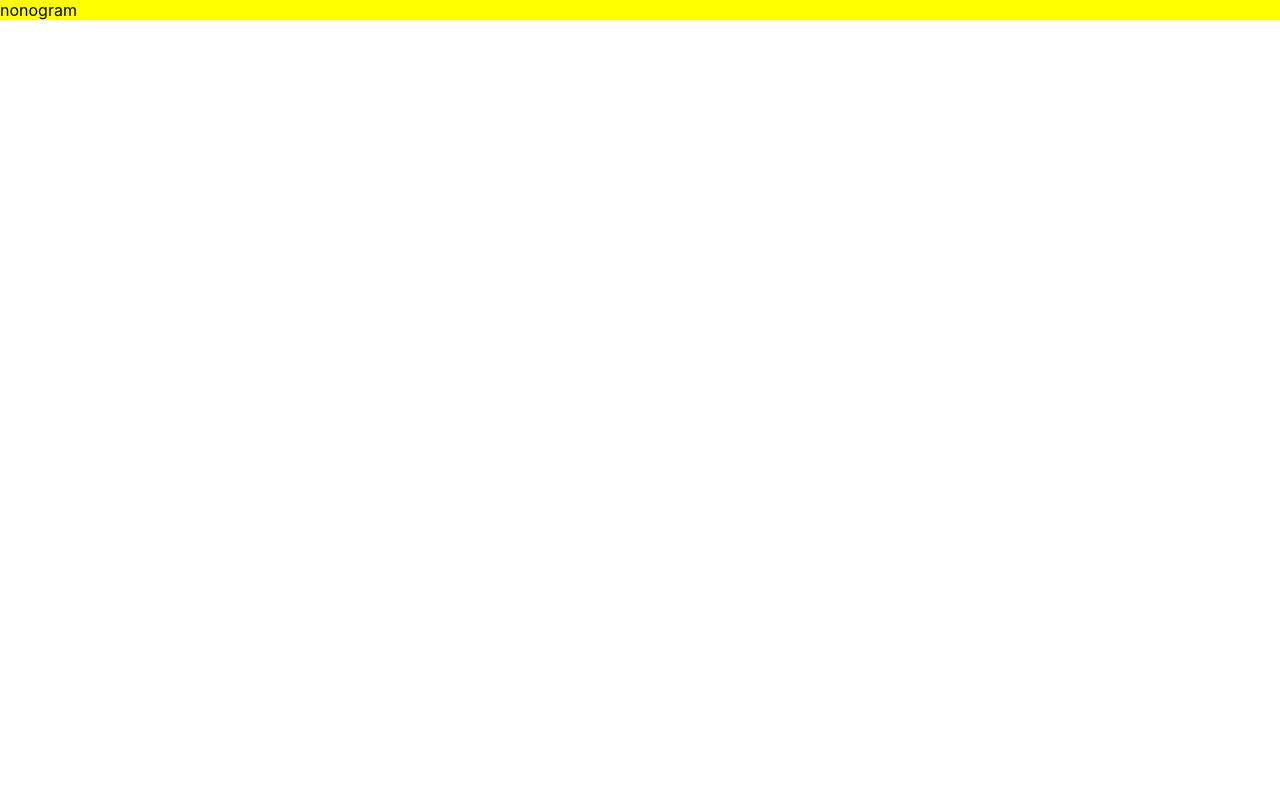
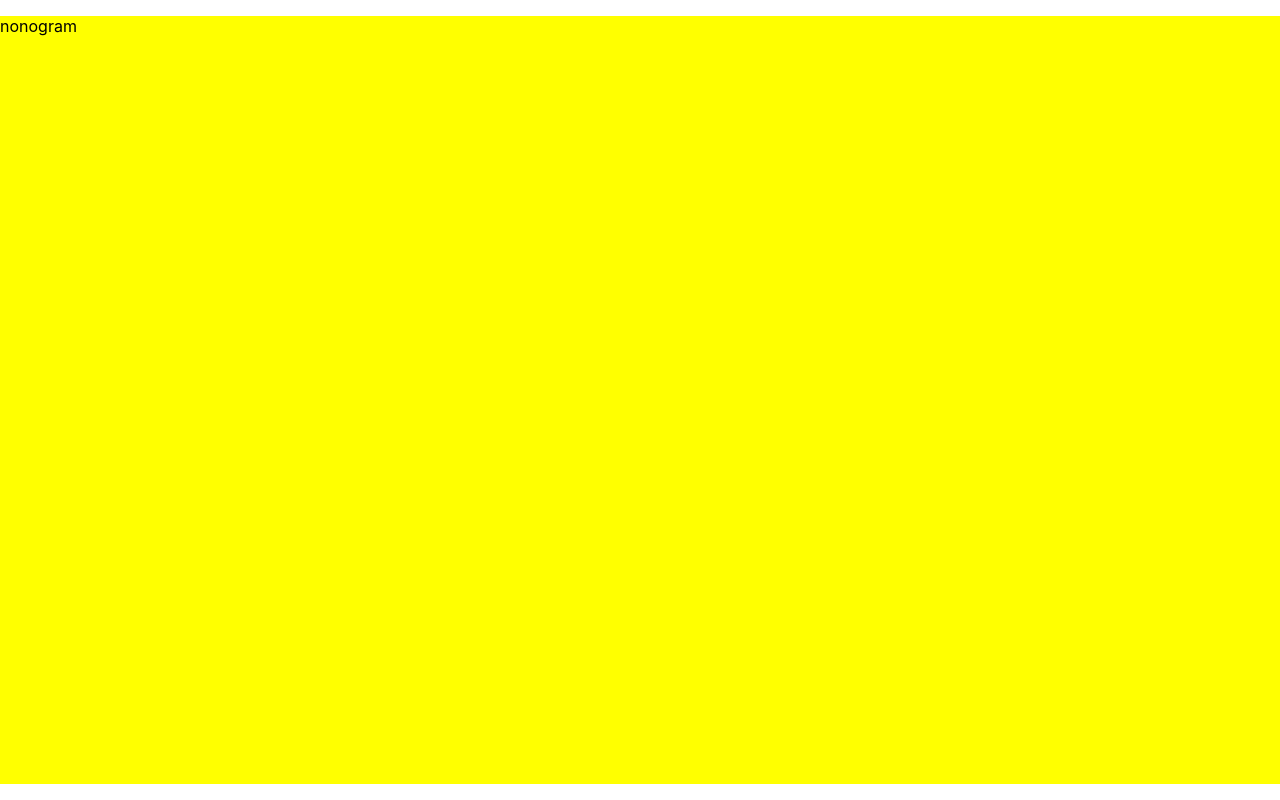
Before and after one commit to sexyoung/nonogram, a React (Create React App) app: page / in a window 1280 px wide. Built offline with nearby package versions, Linux system fonts and the light colour scheme.

Commit message:
外框貼合window

```diff
--- a/src/App.module.scss
+++ b/src/App.module.scss
@@ -1,3 +1,7 @@
 .App {
-
+  width: 100vw;
+  height: 100vh;
+  display: flex;
+  align-items: center;
+  justify-content: center;
 }
--- a/src/App.tsx
+++ b/src/App.tsx
@@ -3,19 +3,18 @@ import style from './App.module.scss';
 
 import Nonogram from 'components/Nonogram';
 
-const rowData = [
+const widthData = [
   [4],
   [4],
   [2,1],
   [5],
   [4],
 ];
-const columnData = [
+const heightData = [
   [1,3],
   [5],
   [2,2],
-  [5],
-  [1,1],
+
 ];
 
 function App() {
@@ -23,8 +22,8 @@ function App() {
     <div className={style.App}>
       <Nonogram
         {...{
-          rowData,
-          columnData,
+          widthData,
+          heightData,
         }}
       />
     </div>
--- a/src/components/Nonogram/index.tsx
+++ b/src/components/Nonogram/index.tsx
@@ -1,19 +1,30 @@
 import React from 'react';
+import { useResize } from 'hooks';
 
 import style from './style.module.scss';
 
 type BitData = number[];
 
 interface NonogramPropsType {
-  rowData: BitData[],
-  columnData: BitData[],
+  widthData: BitData[],
+  heightData: BitData[],
 }
 
 type Props = NonogramPropsType;
 
-const Nonogram: React.FunctionComponent<Props> = () => {
+const Nonogram: React.FunctionComponent<Props> = ({
+  widthData,
+  heightData,
+}) => {
+  const [ width, height ] = useResize({
+    widthLen: widthData.length,
+    heightLen: heightData.length,
+  });
   return (
-    <div className={style.Nonogram}>
+    <div
+      style={{ width, height }}
+      className={style.Nonogram}
+    >
       nonogram
     </div>
   );
--- /dev/null
+++ b/src/hooks/index.ts
@@ -0,0 +1 @@
+export * from './useSize';
--- /dev/null
+++ b/src/hooks/useSize.ts
@@ -0,0 +1,61 @@
+import { useEffect, useState } from 'react';
+import * as d from './useSize.d';
+
+const get2Size: d.Get2SizeFunc = params => {
+  return {
+    wBaseSize: {
+      width: params.borderW,
+      height: params.borderW / params.widthLen * params.heightLen,
+    },
+    hBaseSize: {
+      width: params.borderH / params.heightLen * params.widthLen,
+      height: params.borderH,
+    },
+  }
+}
+
+export const useResize: d.UseResizeFunc = (
+  { widthLen ,heightLen }: d.UseResizeProps
+): number[] => {
+  const [size, setSize] = useState([0, 0]);
+  useEffect(() => {
+    let curWidth = 0;
+    let curHeight = 0;
+    /** 直向大小 */
+    function resize() {
+      let width = 0;
+      let height = 0;
+      const {
+        innerWidth: borderW,
+        innerHeight: borderH,
+      } = window;
+
+      // 取得以寬、以高為基礎的寬高
+      // 取寬高都小於視窗的size
+      const { wBaseSize, hBaseSize } = get2Size({
+        borderW,
+        borderH,
+        widthLen,
+        heightLen,
+      });
+
+      if(wBaseSize.width <= borderW && wBaseSize.height <= borderH) {
+        width = wBaseSize.width;
+        height = wBaseSize.height;
+      } else {
+        width = hBaseSize.width;
+        height = hBaseSize.height;
+      }
+
+      if(curWidth !== width || curHeight !== height) {
+        setSize([ width, height ]);
+        curWidth = width;
+        curHeight = height;
+      }
+    }
+    window.addEventListener('resize', resize);
+    resize();
+    return () => window.removeEventListener('resize', resize);
+  }, []);
+  return size;
+}
--- a/src/index.js
+++ b/src/index.js
@@ -4,17 +4,17 @@ import './index.module.scss';
 import App from './App';
 import * as serviceWorker from './serviceWorker';
 
+ReactDOM.render(
+  <App />,
+  document.getElementById('root')
+);
+
 // ReactDOM.render(
-//   <App />,
+//   <React.StrictMode>
+//     <App />
+//   </React.StrictMode>,
 //   document.getElementById('root')
 // );
-
-ReactDOM.render(
-  <React.StrictMode>
-    <App />
-  </React.StrictMode>,
-  document.getElementById('root')
-);
 
 // If you want your app to work offline and load faster, you can change
 // unregister() to register() below. Note this comes with some pitfalls.
```
Also changed, not shown: src/hooks/useSize.d.ts (added, +27 -0 lines).
